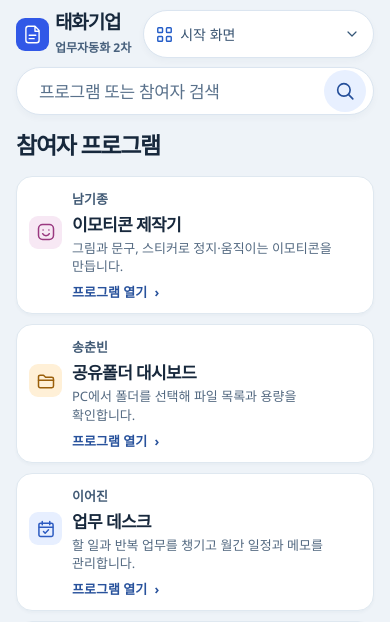
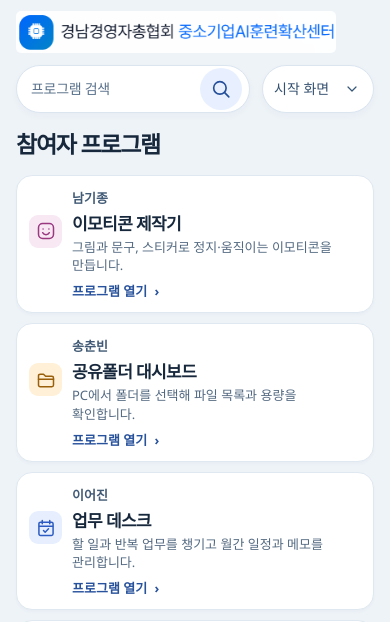
Before and after one commit to kclock-boop/261124, a plain HTML site: page index.html in a window 390 px wide. Shown: the part 194-816 px from the top of the page. Drawn offline with Linux system fonts and the light colour scheme.

Commit message:
Publish the AI training center header mark

```diff
--- a/index.html
+++ b/index.html
@@ -35,10 +35,10 @@
   </section>
   <header class="masthead">
     <div class="masthead-inner">
-      <a class="brand" href="#programs"><img src="/261124/favicon.svg" alt="" width="40" height="40"><span><b>태화기업</b><small>업무자동화 2차</small></span></a>
+      <a class="brand" href="#programs"><img src="/261124/ai-training-center.png" alt="경남경영자총협회 중소기업AI훈련확산센터" width="393" height="51"></a>
       <form class="tool-search" id="tool-search" role="search">
         <label for="tool-query" class="screen-reader">업무 도구 검색</label>
-        <input id="tool-query" type="search" placeholder="프로그램 또는 참여자 검색" autocomplete="off">
+        <input id="tool-query" type="search" placeholder="프로그램 검색" autocomplete="off">
         <button type="submit" aria-label="검색"><svg class="icon" aria-hidden="true"><use href="#i-search"></use></svg></button>
       </form>
       <div class="jump">
--- a/portal.css
+++ b/portal.css
@@ -59,13 +59,10 @@ button, select { cursor: pointer; }
 .masthead { background: #eef3f8; }
 .masthead-inner {
   max-width: var(--container); min-height: var(--header-height); margin: 0 auto; padding: 18px 40px;
-  display: grid; grid-template-columns: 182px minmax(0, 1fr) minmax(230px, 300px); align-items: center; gap: 20px;
+  display: grid; grid-template-columns: minmax(260px, 393px) minmax(0, 1fr) minmax(230px, 300px); align-items: center; gap: 20px;
 }
-.brand { display: inline-flex; align-items: center; gap: 10px; width: max-content; }
-.brand img { flex: none; }
-.brand b, .brand small { display: block; }
-.brand b { font-size: 21px; font-weight: 800; letter-spacing: -.06em; line-height: 1.15; }
-.brand small { margin-top: 5px; color: #48617d; font-size: 13px; font-weight: 650; }
+.brand { display: block; min-width: 0; }
+.brand img { display: block; width: 100%; height: auto; border-radius: 5px; }
 .tool-search, .jump {
   height: 56px; min-width: 0; display: flex; align-items: center; gap: 10px;
   border: 1px solid #dbe5f0; background: var(--surface); border-radius: 30px;
@@ -206,17 +203,18 @@ iframe { display: block; width: 100%; height: calc(100dvh - var(--header-height)
 .reminder button { border: 0; border-radius: 5px; background: #365887; color: #fff; }
 
 @media (max-width: 1100px) {
-  .masthead-inner { grid-template-columns: 150px minmax(0, 1fr) minmax(195px, 235px); }
+  .masthead-inner { grid-template-columns: minmax(240px, 300px) minmax(0, 1fr) minmax(195px, 235px); }
   .masthead-inner, #programs, .screen-bar, .source-toolbar { padding-inline: 24px; }
   .dashboard { grid-template-columns: minmax(0, 1.65fr) minmax(258px, 1fr); gap: 18px; }
   .tile { padding: 11px; }
 }
 @media (max-width: 780px) {
   :root { --header-height: 128px; }
-  .masthead-inner { min-height: var(--header-height); grid-template-columns: 1fr minmax(145px, 224px); gap: 9px 12px; padding: 12px 16px; }
-  .tool-search { grid-row: 2; grid-column: span 2; }
+  .masthead-inner { min-height: var(--header-height); grid-template-columns: minmax(0, 1fr) minmax(145px, 224px); gap: 9px 12px; padding: 12px 16px; }
+  .brand { grid-column: 1 / -1; width: min(100%, 320px); }
+  .tool-search { grid-row: 2; grid-column: 1; }
   .tool-search, .jump { height: 48px; }
-  .jump { grid-row: 1; grid-column: 2; }
+  .jump { grid-row: 2; grid-column: 2; }
   #programs, .screen-bar, .source-toolbar { padding-inline: 16px; }
   .dashboard { grid-template-columns: minmax(0, 1fr); grid-template-areas: "participants" "support" "status" "recent"; gap: 15px; }
   .summary-panel { min-height: 0; padding: 14px; }
@@ -225,12 +223,10 @@ iframe { display: block; width: 100%; height: calc(100dvh - var(--header-height)
   .summary a small { grid-column: span 2; text-align: left; }
 }
 @media (max-width: 440px) {
-  .masthead-inner { grid-template-columns: auto minmax(0, 1fr); }
-  .brand { gap: 6px; }
-  .brand img { width: 33px; height: 33px; }
-  .brand b { font-size: 19px; }
-  .brand small { font-size: 12px; }
-  .jump label { display: none; }
+  .masthead-inner { grid-template-columns: minmax(0, 1fr) 112px; }
+  .tool-search { padding-left: 12px; }
+  .tool-search input { font-size: 14px; }
+  .jump label, .jump-icon { display: none; }
   .jump { padding-inline: 11px; gap: 6px; }
   .jump select { min-width: 0; padding-left: 0; }
   .intro { min-height: 192px; padding-block: 18px 38px; }
--- a/sw.js
+++ b/sw.js
@@ -1,5 +1,5 @@
 const cachePrefix = "taehwa-pages-/261124/-";
-const cacheName = cachePrefix + "v14";
+const cacheName = cachePrefix + "v15";
 const shell = [
   "/261124/",
   "/261124/index.html",
@@ -23,6 +23,7 @@ const shell = [
   "/261124/icon-512.png",
   "/261124/harbor-intro.jpg",
   "/261124/taehwa-logo.png",
+  "/261124/ai-training-center.png",
   "/261124/modules/desk-participant.html",
   "/261124/modules/safety-participant.html"
 ];
```
Also changed, not shown: ai-training-center.png (added).
